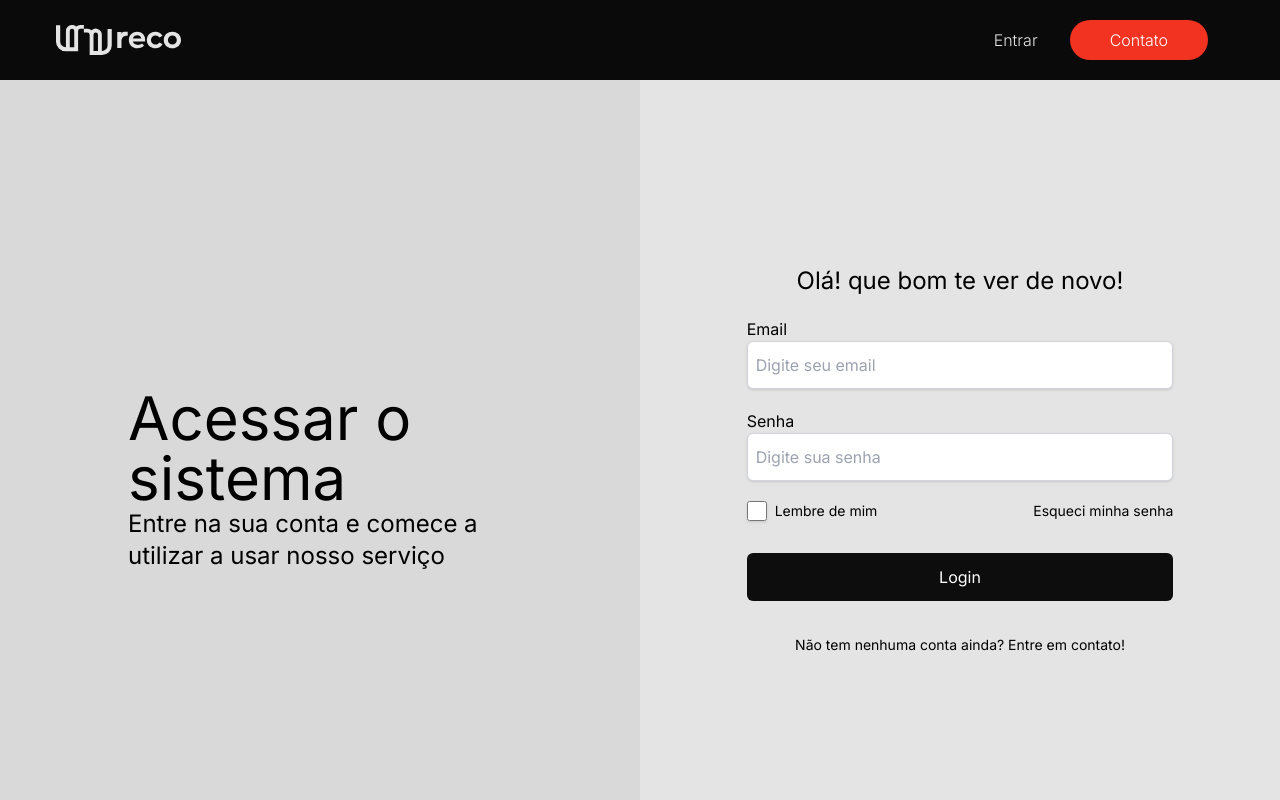
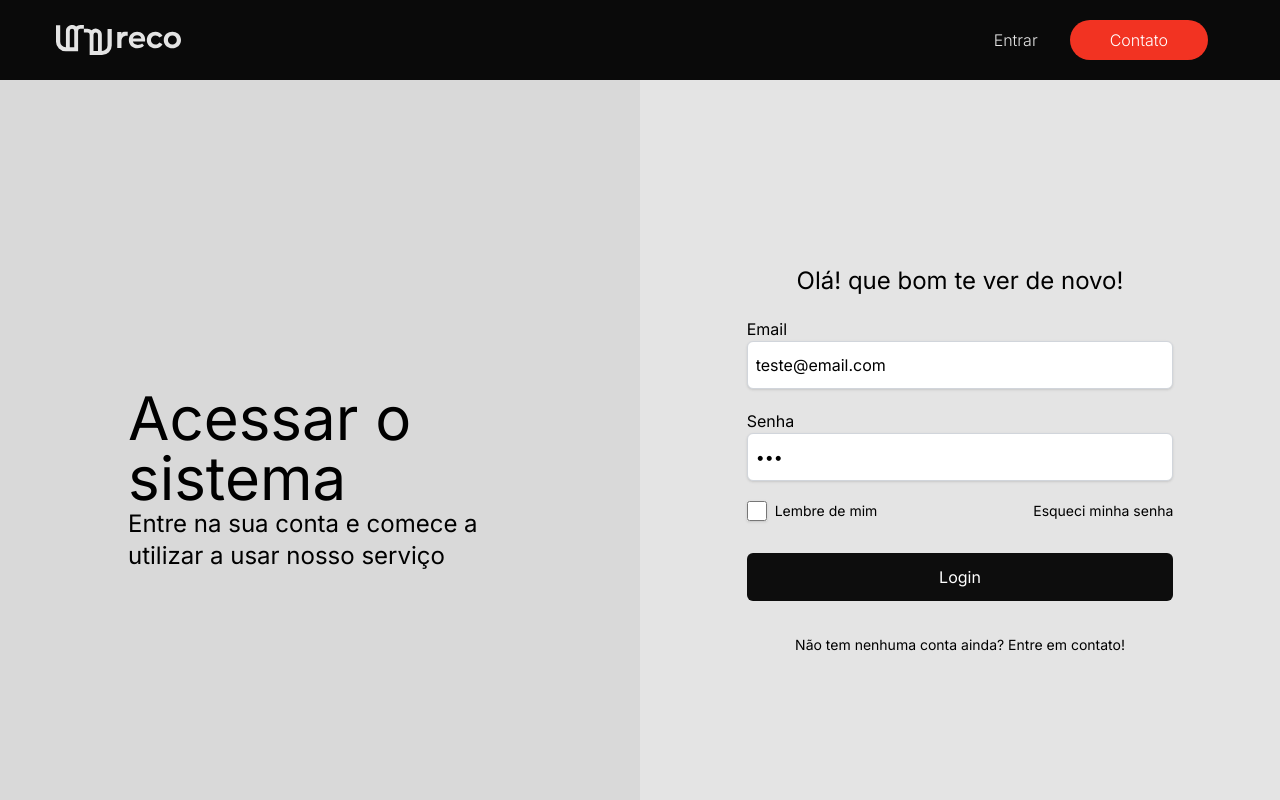
Before and after one commit to fpeduu/reco, a Next.js app in the folder nextjs_frontend/: page /auth/signIn in a window 1280 px wide. Shown: the top 800 px of the page. Built offline with nearby package versions, Linux system fonts and the light colour scheme; no server answers.

Commit message:
adding default values to login

```diff
--- a/nextjs_frontend/src/app/auth/signIn/page.tsx
+++ b/nextjs_frontend/src/app/auth/signIn/page.tsx
@@ -1,6 +1,6 @@
 "use client";
 
-import { useEffect } from "react";
+import { useEffect, useState } from "react";
 import { signIn, useSession } from "next-auth/react";
 import { useRouter } from "next/navigation";
 import Link from "next/link";
@@ -55,6 +55,7 @@ export default function SignIn() {
             className="w-full p-2 mb-5 border border-gray-300 shadow rounded-md h-12 hover:border-gray-400"
             type="email"
             name="email"
+            defaultValue="teste@email.com"
             id="email"
             placeholder="Digite seu email"
           />
@@ -63,6 +64,7 @@ export default function SignIn() {
           </label>
           <input
             className="w-full p-2 mb-5 border border-gray-300 shadow rounded-md h-12 hover:border-gray-400"
+            defaultValue="123"
             type="password"
             name="password"
             id="password"
```
